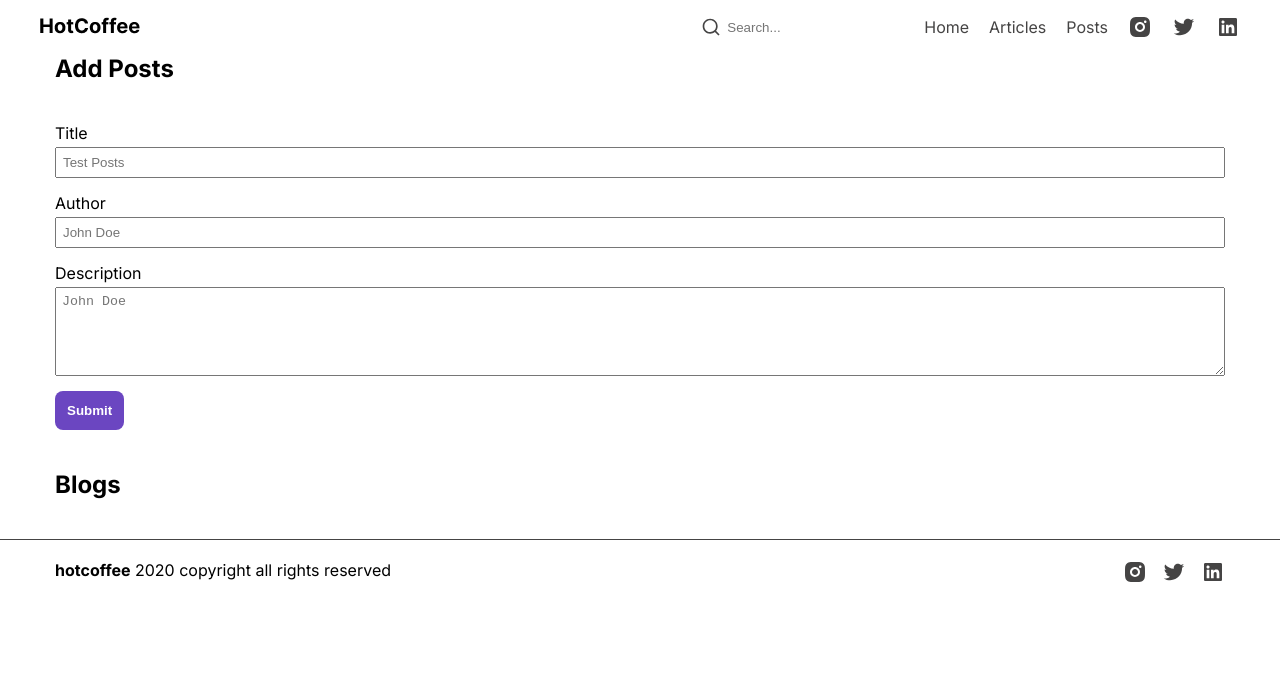
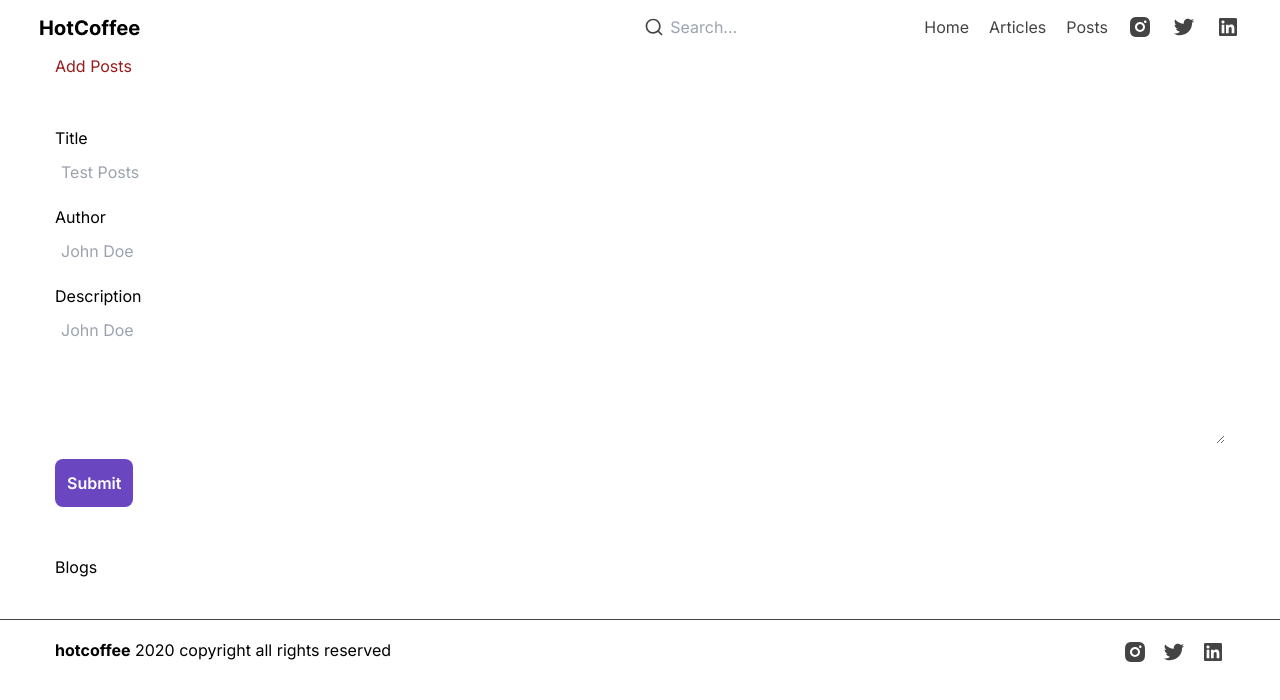
Before and after one commit to abii19/react-test-app, a React (Create React App) app: page /posts in a window 1280 px wide. Shown: the top 700 px of the page. Built offline with nearby package versions, Linux system fonts and the light colour scheme.

Commit message:
Tailwind configured

```diff
--- a/package.json
+++ b/package.json
@@ -37,5 +37,9 @@
       "last 1 firefox version",
       "last 1 safari version"
     ]
+  },
+  "devDependencies": {
+    "autoprefixer": "^10.4.7",
+    "tailwindcss": "^3.0.24"
   }
 }
--- a/src/assets/css/index.css
+++ b/src/assets/css/index.css
@@ -1,3 +1,7 @@
+@tailwind base;
+@tailwind components;
+@tailwind utilities;
+
 /* .instagram-icon {
   color: #000;
 }
--- a/src/components/posts/Posts.jsx
+++ b/src/components/posts/Posts.jsx
@@ -77,7 +77,7 @@ const Posts = ({ blogs, setBlogs }) => {
   return (
     <>
       <div className="container">
-        <h2>Add Posts</h2>
+        <h2 className="text-red-800">Add Posts</h2>
         <br />
         <br />
         <form onSubmit={isEdit ? handleUpdate : handleSubmit}>
--- /dev/null
+++ b/tailwind.config.js
@@ -0,0 +1,17 @@
+module.exports = {
+  content: ["./src/**/*.{html,js,jsx}"],
+  theme: {
+    extend: {
+      width: {
+        3.5: "13px",
+      },
+      colors: {
+        green: {
+          light: "#5BF93F",
+          DEFAULT: "#34712A",
+        },
+      },
+    },
+  },
+  plugins: [],
+};
```
Also changed, not shown: 1 other file (tests, documents, lock files or other folders).
